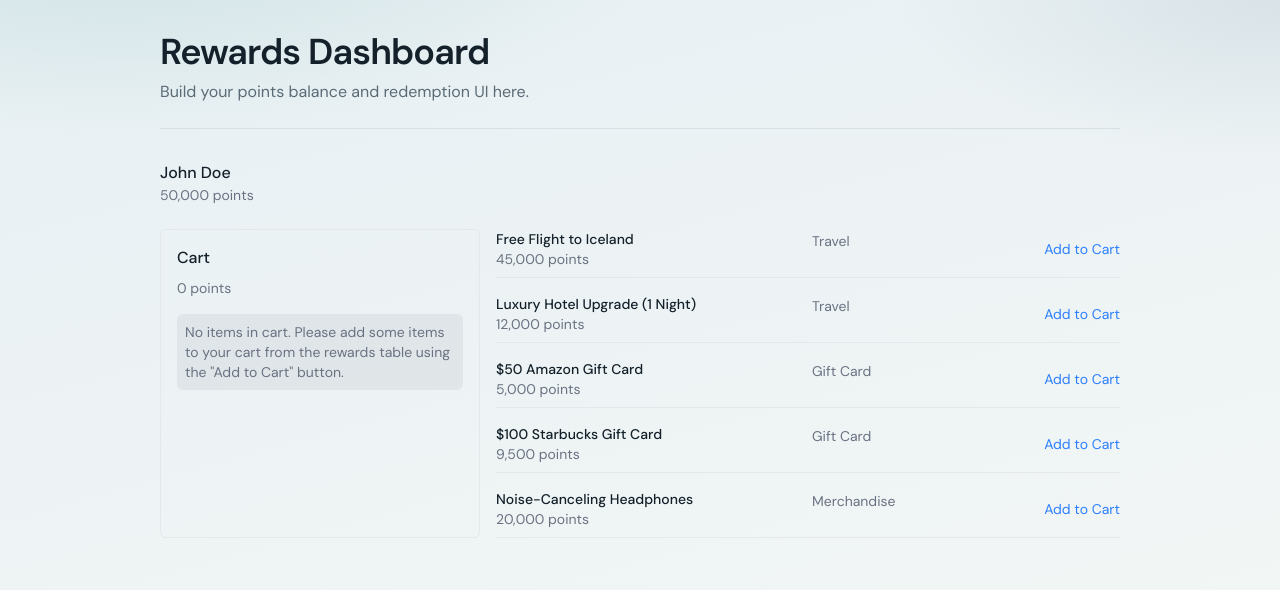
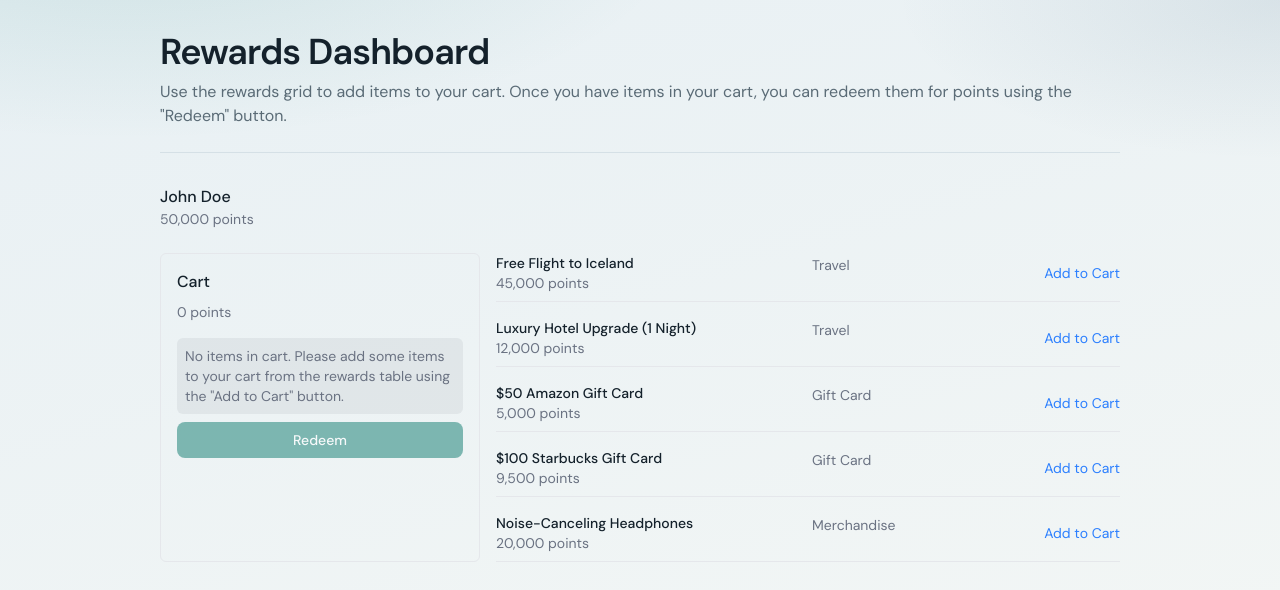
Before and after one commit to raphaellopes/live-rewards-dashboard, a React (Vite) app: page / in a window 1280 px wide. Shown: the top 590 px of the page. Built offline with nearby package versions, Linux system fonts and the light colour scheme.

Commit message:
improve style

```diff
--- a/src/App.tsx
+++ b/src/App.tsx
@@ -8,7 +8,8 @@ function App() {
       <header className="page-header">
         <h1 className="page-title">Rewards Dashboard</h1>
         <p className="page-subtitle">
-          Build your points balance and redemption UI here.
+          Use the rewards grid to add items to your cart. Once you have items in
+          your cart, you can redeem them for points using the "Redeem" button.
         </p>
       </header>
 
--- a/src/components/cart.tsx
+++ b/src/components/cart.tsx
@@ -27,7 +27,7 @@ const Cart: FC = () => {
   };
 
   return (
-    <div className="flex flex-col gap-2 border border-gray-200 p-4 rounded-md min-w-xs max-w-xs">
+    <div className="flex flex-col gap-2 border border-gray-200 p-4 rounded-md sm:w-xs">
       <h2 className="font-medium">Cart</h2>
       <p className="text-sm text-gray-500">{formatPoints(cartTotalPoints)}</p>
       <ul className="space-y-2">
@@ -45,15 +45,13 @@ const Cart: FC = () => {
         </p>
       )}
 
-      {cartTotalPoints > 0 && (
       <button
-          className="text-sm text-blue-500 bg-blue-500 text-white px-4 py-2 rounded-md disabled:opacity-50 disabled:cursor-not-allowed"
+        className="btn btn-primary"
         disabled={cartTotalPoints === 0}
         onClick={handleClickRedeem}
       >
         Redeem
       </button>
-      )}
       {cartTotalPoints > 0 && (
         <p className="text-xs text-orange-500 bg-orange-500/10 p-2 rounded-md">
           You will have {formatPoints(userPoints - cartTotalPoints)} left after
```
Lines whose indentation alone changed are shown as unchanged.
